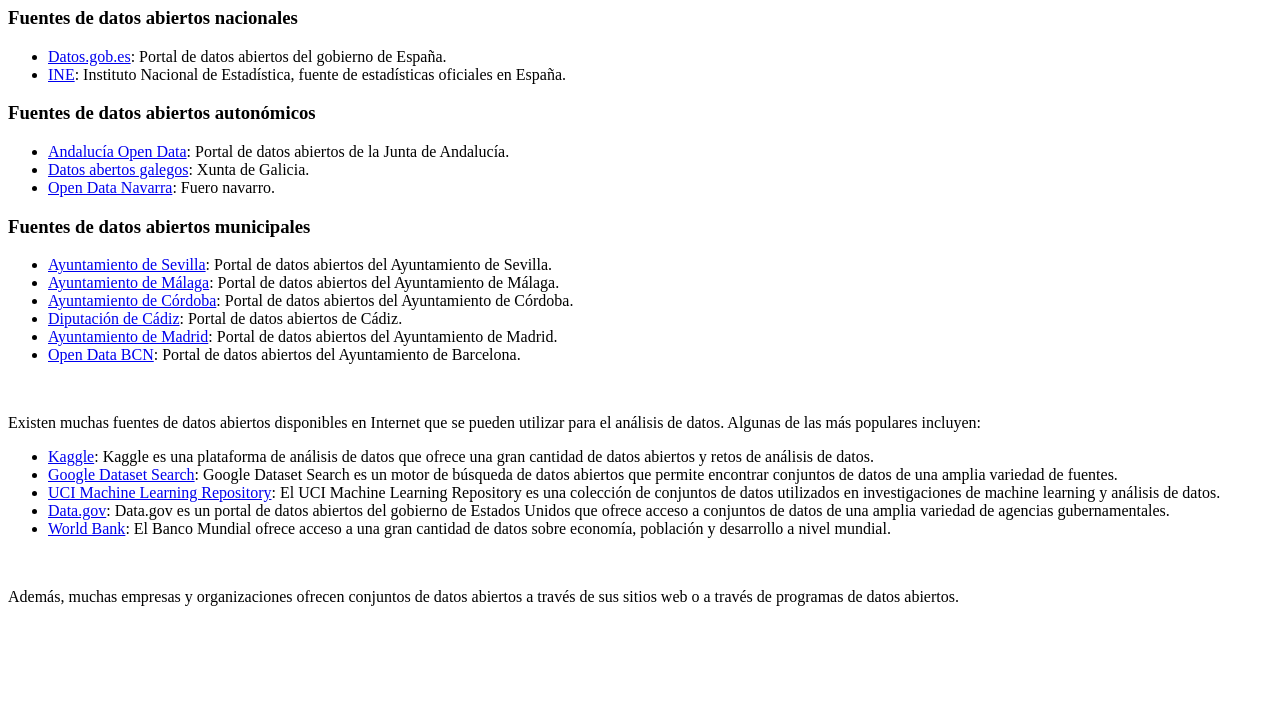
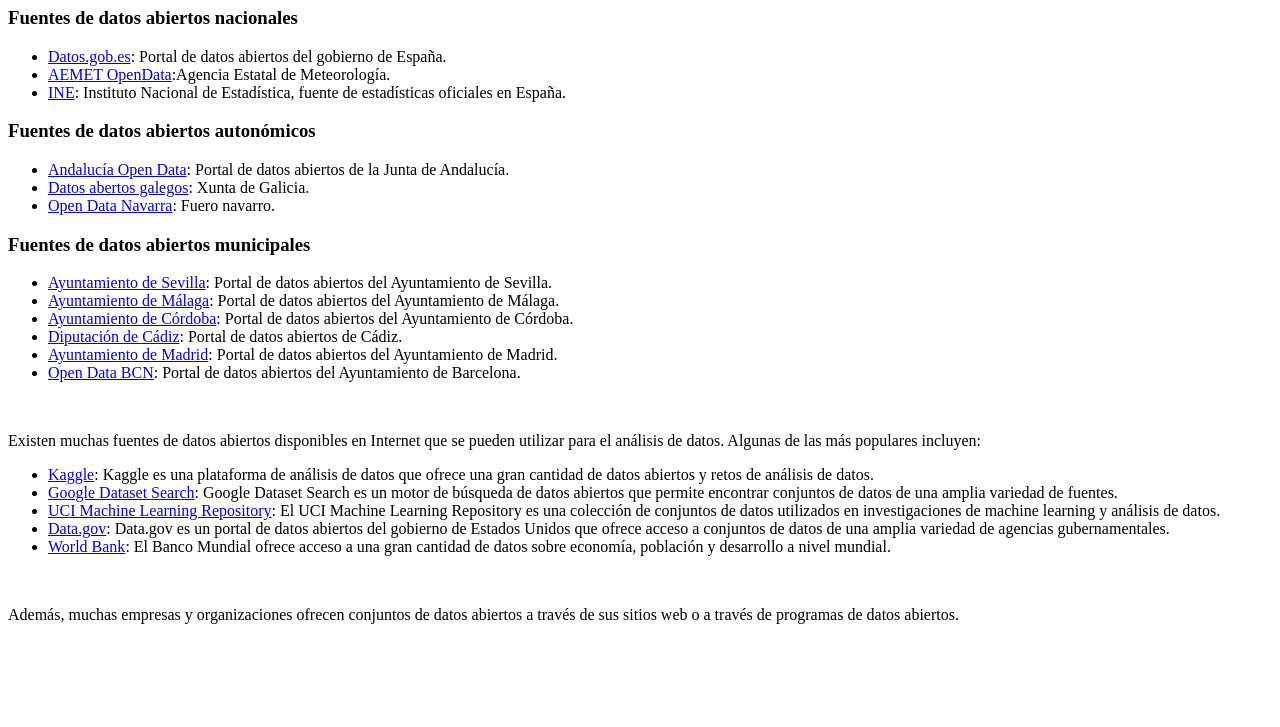
Before and after one commit to profeInformatica101/CienciaDatos, a plain HTML site: page datosabiertos.html in a window 1280 px wide. Shown: the part 73-800 px from the top of the page. Drawn offline with Linux system fonts and the light colour scheme.

Commit message:
Update datosabiertos.html

```diff
--- a/datosabiertos.html
+++ b/datosabiertos.html
@@ -13,6 +13,8 @@
     <h3>Fuentes de datos abiertos nacionales</h3>
 <ul>
   <li><a href="https://datos.gob.es/">Datos.gob.es</a>: Portal de datos abiertos del gobierno de España.</li>
+      <li><a href="https://opendata.aemet.es/centrodedescargas/productosAEMET?/"> AEMET OpenData</a>:Agencia Estatal de Meteorología.</li>
+
   <li><a href="https://www.ine.es/ss/Satellite?L=es_ES&c=Page&cid=1259942408928&p=1259942408928&pagename=ProductosYServicios%2FPYSLayout">INE</a>: Instituto Nacional de Estadística, fuente de estadísticas oficiales en España.</li>
 </ul>
 <h3>Fuentes de datos abiertos autonómicos</h3>
```
